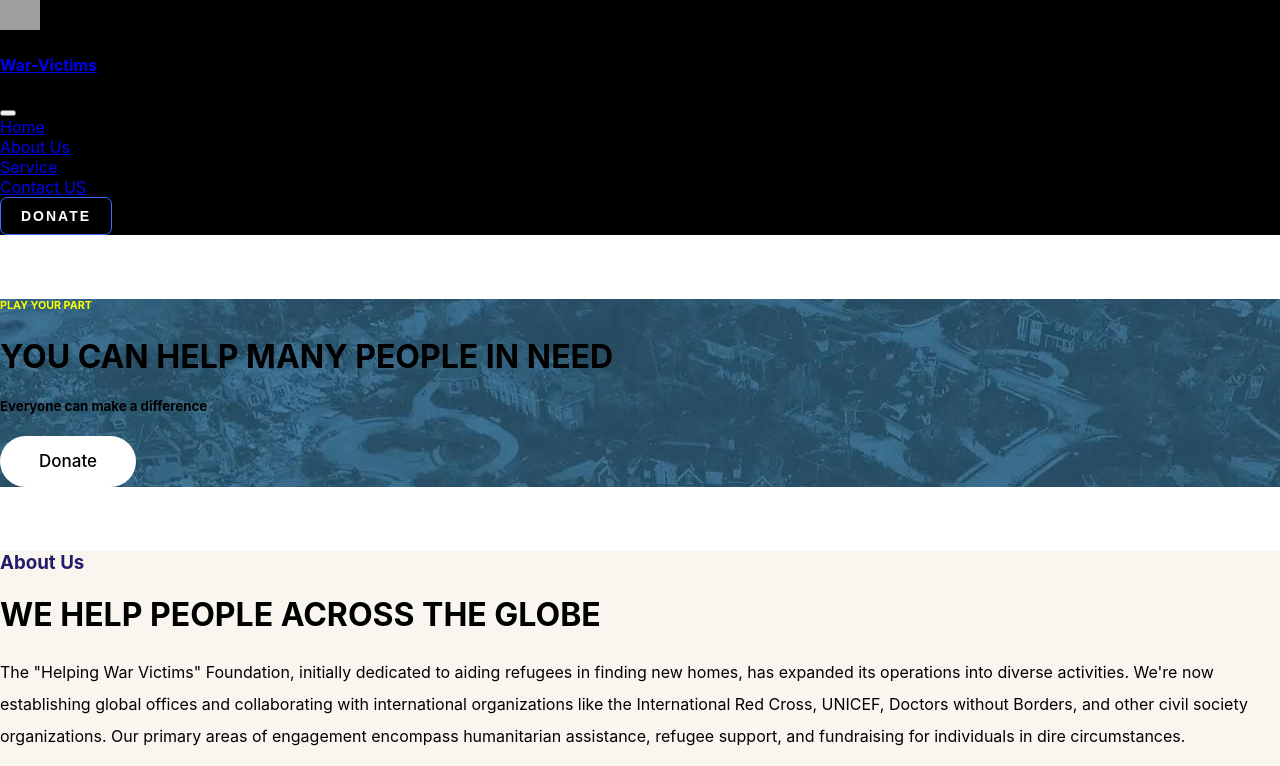
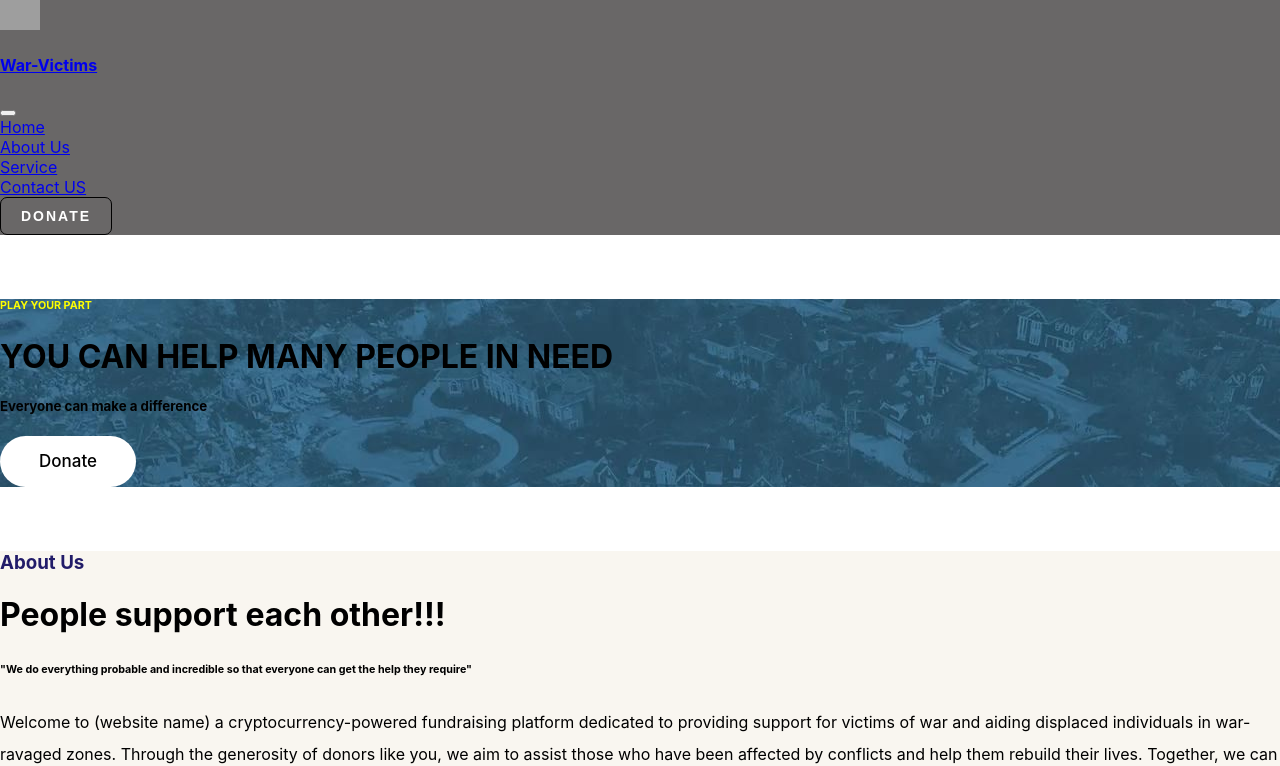
Before and after one commit to mugunthancloudin/war-victims, a React (Create React App) app: page /about in a window 1280 px wide. Shown: the top 766 px of the page. Built offline with nearby package versions, Linux system fonts and the light colour scheme; grey boxes are pictures that could not be loaded.

Commit message:
footer updates

```diff
--- a/src/components/header & footer/header/menubar.css
+++ b/src/components/header & footer/header/menubar.css
@@ -7,7 +7,7 @@
 }
 
 .navbar{
-    background-color:black;
+    background-color:rgb(105, 103, 103);
     color: white;
 }
 
@@ -35,7 +35,7 @@
     position: relative;
     padding: 10px 20px;
     border-radius: 7px;
-    border: 1px solid rgb(61, 106, 255);
+    border: 1px solid black;
     font-size: 14px;
     text-transform: uppercase;
     font-weight: 600;
--- a/src/components/home/BannerPage/banner.js
+++ b/src/components/home/BannerPage/banner.js
@@ -9,20 +9,25 @@ export default function Banner() {
           <div className="row">
             <div className="col-lg-10 text-center  text-white ">
               <div className="row">
-                <h1 className="banner_h1 ">
+                {/* <h1 className="banner_h1 ">
                   CHARITY AND SPONSORSHIP{" "}
                   <spam className="bannerSpam">FUND</spam> <br></br> WE HELP WAR
                   VICTIMS
+                </h1> */}
+
+                <h1 className="banner_h1 ">
+                  Pouring Love to the War{" "}
+                  <span className="bannerSpam">Victims!!!</span>
                 </h1>
                 <p className="banner_p">
-                  Our main goal is fidelity to save people all over the world.
-                  <br></br> The organization's primary goal is to promote and
-                  ensure fidelity to assist and support people worldwide.{" "}
+                  Join us and let us together show the war victims that we are
+                  here to take care of them. Our main commitment is to save war
+                  victims all over the world.
                 </p>
               </div>
 
               <div className="bannerDonateButton">
-              <button className="btn-53">
+                <button className="btn-53">
                   <div className="original">DONATE</div>
                   <div className="letters">
                     <span>D</span>
@@ -33,7 +38,6 @@ export default function Banner() {
                     <span>E</span>
                   </div>
                 </button>
-
               </div>
               {/* <div className="row">
                 <div className="col-lg-5">&nbsp;</div>
--- a/src/components/home/abouts/about.js
+++ b/src/components/home/abouts/about.js
@@ -11,25 +11,33 @@ function Abouts() {
             {/* <div className="col-lg-1"></div> */}
             <div className="col-lg-6">
               <h3 className="about_title">About Us</h3>
-              <h1 className="mt-4  about_h1">WE HELP PEOPLE ACROSS THE GLOBE</h1>
+              <h1 className="mt-4  about_h1">People support each other!!!</h1>
+
+              <h6 className="about_content fw-bold fst-italic mt-4">
+                "We do everything probable and incredible so that everyone can
+                get the help they require"{" "}
+              </h6>
               <p className="about_content mt-4">
-                The "Helping War Victims" Foundation, initially dedicated to
-                aiding refugees in finding new homes, has expanded its
-                operations into diverse activities. We're now establishing
-                global offices and collaborating with international
-                organizations like the International Red Cross, UNICEF, Doctors
-                without Borders, and other civil society organizations. Our
-                primary areas of engagement encompass humanitarian assistance,
-                refugee support, and fundraising for individuals in dire
-                circumstances.
+                Welcome to (website name) a cryptocurrency-powered fundraising
+                platform dedicated to providing support for victims of war and
+                aiding displaced individuals in war-ravaged zones. Through the
+                generosity of donors like you, we aim to assist those who have
+                been affected by conflicts and help them rebuild their lives.
+                Together, we can make a difference and bring hope to those in
+                need.
               </p>
+
+              <h6 className="about_content fw-bold fst-italic mt-4">
+              “What you sow, you reap. It’s the law of nature.” – Bob Proctor
+              </h6>
 
             </div>
             <div className="col-lg-6 mt-3 bg-white">
-              <div className="m-5 aboutImg">
-              </div>
+              <div className="m-5 aboutImg"></div>
               <h1 className="ms-5">JOIN OUR FOUNDATION!</h1>
-              <h6 className="ms-5 mt-3 mb-5 text-danger"><u>BECOME A VOLUNTEER</u></h6>
+              <h6 className="ms-5 mt-3 mb-5 text-danger">
+                <u>BECOME A VOLUNTEER</u>
+              </h6>
             </div>
           </div>
         </div>
```
